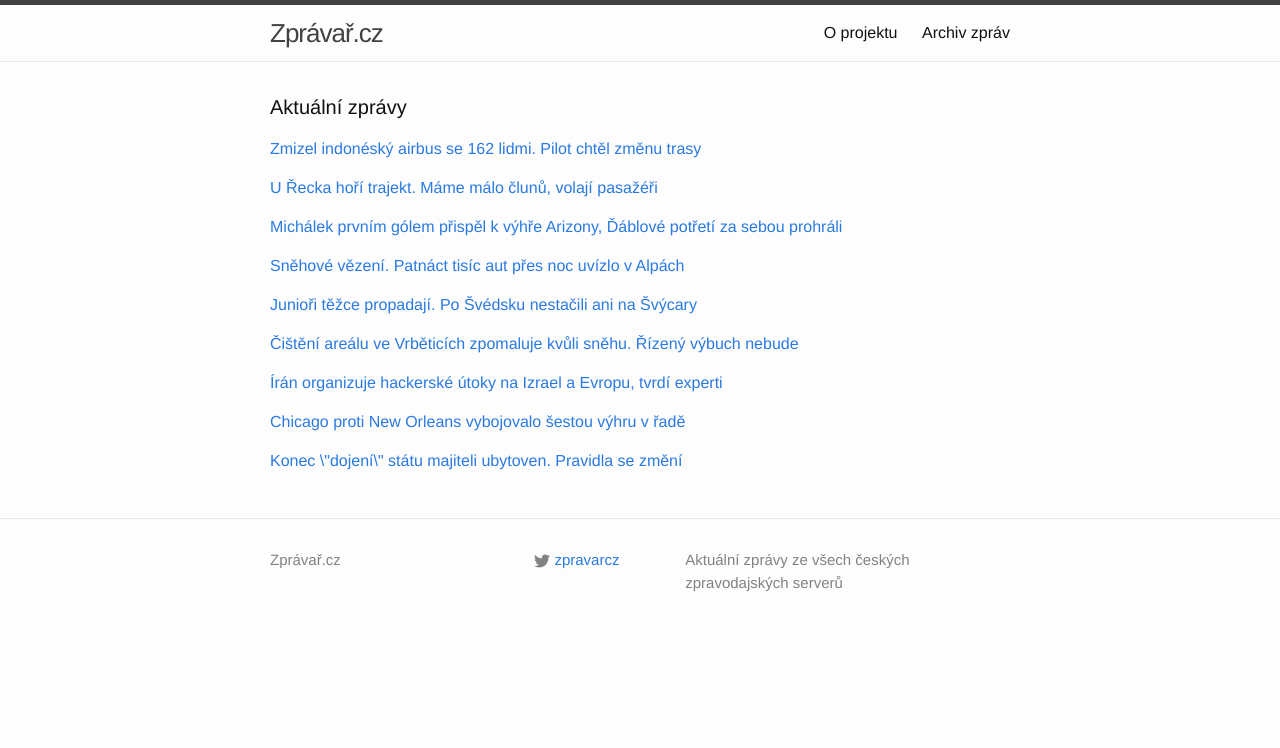
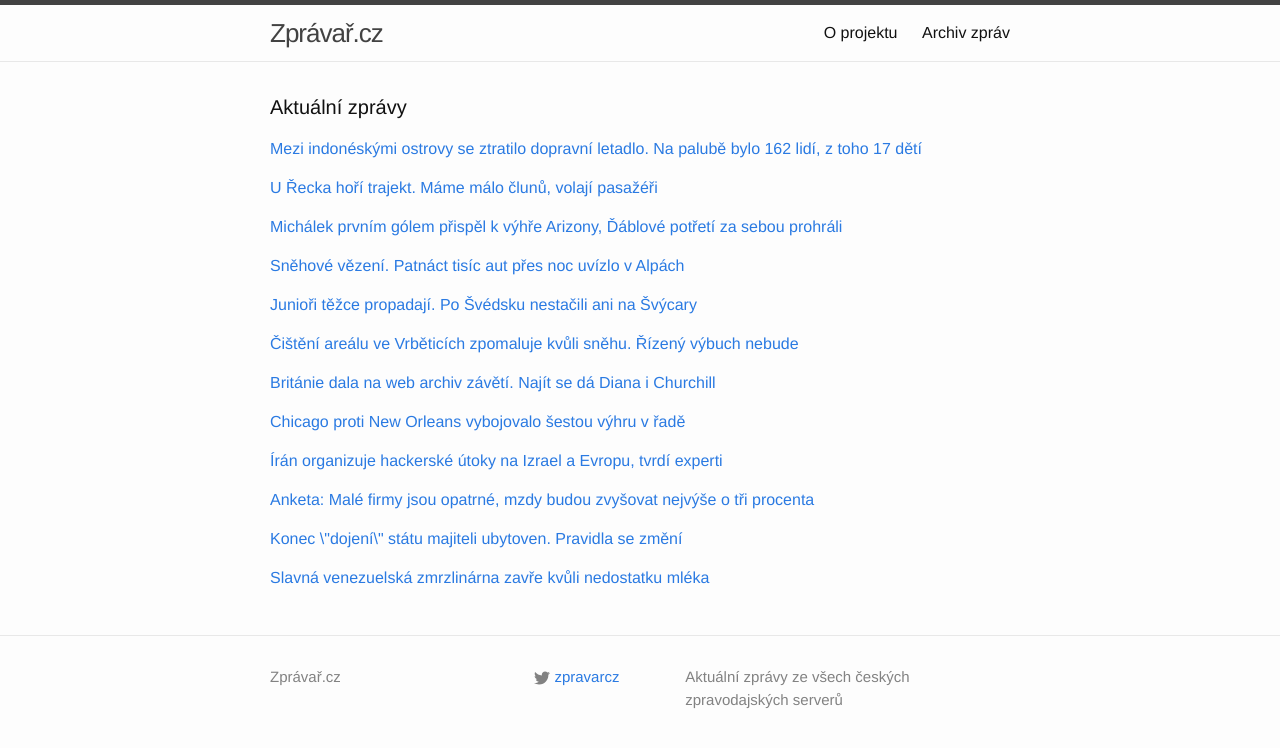
Before and after one commit to adliska/zpravar, a Jekyll site: the page built from index.html, in a window 1280 px wide. Shown: the top 748 px of the page. Built offline with Jekyll 4.4.1, drawn with Linux system fonts in a browser that asks for light colours.

Commit message:
zpravar news update

```diff
--- a/index.html
+++ b/index.html
@@ -5,9 +5,10 @@ layout: default
 <div class="home">
     <h1 class="page-heading">Aktuální zprávy</h1>
 
-<p><a href="javascript:;" onclick="toggle_visibility('zpravy0')">Zmizel indonéský airbus se 162 lidmi. Pilot chtěl změnu trasy</a></p>
+<p><a href="javascript:;" onclick="toggle_visibility('zpravy0')">Mezi indonéskými ostrovy se ztratilo dopravní letadlo. Na palubě bylo 162 lidí, z toho 17 dětí</a></p>
 <div id="zpravy0" style="display:none">
 <ul>
+<li><a href=http://www.rozhlas.cz/_zprava/mezi-indoneskymi-ostrovy-se-ztratilo-dopravni-letadlo-na-palube-bylo-162-lidi-z-toho-17-deti--1437000>Mezi indonéskými ostrovy se ztratilo dopravní letadlo. Na palubě bylo 162 lidí, z toho 17 dětí - www.rozhlas.cz</a></li>
 <li><a href=http://www.tyden.cz/rubriky/zahranici/asie-a-oceanie/zmizel-indonesky-airbus-se-162-lidmi-pilot-chtel-zmenu-trasy_328468.html>Zmizel indonéský airbus se 162 lidmi. Pilot chtěl změnu trasy - www.tyden.cz</a></li>
 <li><a href=http://www.tyden.cz/rubriky/zahranici/asie-a-oceanie/zmizelo-indonesky-airbus-se-162-lidmi-pilot-chtel-zmenu-trasy_328468.html>Zmizelo indonéský airbus se 162 lidmi. Pilot chtěl změnu trasy - www.tyden.cz</a></li>
 <li><a href=http://www.rozhlas.cz/_zprava/ztracene-letadlo-airasia-se-162-lidmi-na-palube-hledaji-v-javskem-mori-vojenske-lode-i-letouny--1437000>Ztracené letadlo AirAsia se 162 lidmi na palubě hledají v Jávském moři vojenské lodě i letouny - www.rozhlas.cz</a></li>
@@ -89,12 +90,12 @@ layout: default
 <li><a href=http://www.denik.cz/z_domova/ve-vrbeticich-snezilo-pyrotechnici-vsak-dale-cisti-areal-s-munici-20141228.html>Pyrotechnici ve Vrběticích čistí areál, práce zpomalily kvůli sněhu - www.denik.cz</a></li>
 <li><a href=http://www.ceskenoviny.cz/zpravy/zpravy/ve-vrbeticich-snezilo-pyrotechnici-vsak-dale-cisti-areal/1162864>Ve Vrběticích sněžilo, pyrotechnici však dále čistí areál - www.ceskenoviny.cz</a></li>
 </ul>
-</div><p><a href="javascript:;" onclick="toggle_visibility('zpravy6')">Írán organizuje hackerské útoky na Izrael a Evropu, tvrdí experti</a></p>
+</div><p><a href="javascript:;" onclick="toggle_visibility('zpravy6')">Británie dala na web archiv závětí. Najít se dá Diana i Churchill</a></p>
 <div id="zpravy6" style="display:none">
 <ul>
-<li><a href=http://www.novinky.cz/zahranicni/357320-iran-organizuje-hackerske-utoky-na-izrael-a-evropu-tvrdi-experti.html>Írán organizuje hackerské útoky na Izrael a Evropu, tvrdí experti - www.novinky.cz</a></li>
-<li><a href=http://e-svet.e15.cz/internet/experti-iran-mozna-organizuje-hackerske-utoky-na-izrael-a-evropu-1148889>Experti: Írán možná organizuje hackerské útoky na Izrael a Evropu - e-svet.e15.cz</a></li>
-<li><a href=http://www.denik.cz/ekonomika/iran-organizuje-hackerske-utoky-na-izrael-a-evropu-tvrdi-experti-20141228.html>Írán organizuje hackerské útoky na Izrael a Evropu, tvrdí experti - www.denik.cz</a></li>
+<li><a href=http://zpravy.idnes.cz/britanie-zverejnila-zaveti-df5-/zahranicni.aspx?c=A141228_115430_zahranicni_skr>Británie dala na web archiv závětí. Najít se dá Diana i Churchill - zpravy.idnes.cz</a></li>
+<li><a href=http://www.ceskatelevize.cz/ct24/svet/296566-chcete-vedet-co-odkazal-churchill-ci-jak-chtel-pohrbit-dickens/>Chcete vědět, co odkázal Churchill, či jak chtěl pohřbít Dickens? - www.ceskatelevize.cz</a></li>
+<li><a href=http://www.ceskenoviny.cz/zpravy/zpravy/britanie-zpristupnila-41-milionu-zaveti-vcetne-princezny-diany/1162866>Británie zpřístupnila 41 milionů závětí včetně princezny Diany - www.ceskenoviny.cz</a></li>
 </ul>
 </div><p><a href="javascript:;" onclick="toggle_visibility('zpravy7')">Chicago proti New Orleans vybojovalo šestou výhru v řadě</a></p>
 <div id="zpravy7" style="display:none">
@@ -103,11 +104,32 @@ layout: default
 <li><a href=http://sport.idnes.cz/vysledky-basketbalove-nba-dcg-/basket.aspx?c=A141228_100325_sport-basket_par>Chicago se v NBA blýsklo proti New Orleans šestou výhru za sebou - sport.idnes.cz</a></li>
 <li><a href=http://www.denik.cz/ostatni_sport/v-jednoduchosti-je-sila-chicago-uspelo-poseste-v-rade-slavilo-i-toronto-20141228.html>V jednoduchosti je síla, Chicago uspělo pošesté v řadě. Slavilo i Toronto - www.denik.cz</a></li>
 </ul>
-</div><p><a href="javascript:;" onclick="toggle_visibility('zpravy8')">Konec \"dojení\" státu majiteli ubytoven. Pravidla se změní</a></p>
+</div><p><a href="javascript:;" onclick="toggle_visibility('zpravy8')">Írán organizuje hackerské útoky na Izrael a Evropu, tvrdí experti</a></p>
 <div id="zpravy8" style="display:none">
+<ul>
+<li><a href=http://www.novinky.cz/zahranicni/357320-iran-organizuje-hackerske-utoky-na-izrael-a-evropu-tvrdi-experti.html>Írán organizuje hackerské útoky na Izrael a Evropu, tvrdí experti - www.novinky.cz</a></li>
+<li><a href=http://e-svet.e15.cz/internet/experti-iran-mozna-organizuje-hackerske-utoky-na-izrael-a-evropu-1148889>Experti: Írán možná organizuje hackerské útoky na Izrael a Evropu - e-svet.e15.cz</a></li>
+<li><a href=http://www.denik.cz/ekonomika/iran-organizuje-hackerske-utoky-na-izrael-a-evropu-tvrdi-experti-20141228.html>Írán organizuje hackerské útoky na Izrael a Evropu, tvrdí experti - www.denik.cz</a></li>
+</ul>
+</div><p><a href="javascript:;" onclick="toggle_visibility('zpravy9')">Anketa: Malé firmy jsou opatrné, mzdy budou zvyšovat nejvýše o tři procenta</a></p>
+<div id="zpravy9" style="display:none">
+<ul>
+<li><a href=http://byznys.ihned.cz/c1-63305360-anketa-male-firmy-jsou-opatrne-mzdy-budou-zvysovat-nejvyse-o-tri-procenta>Anketa: Malé firmy jsou opatrné, mzdy budou zvyšovat nejvýše o tři procenta - byznys.ihned.cz</a></li>
+<li><a href=http://byznys.ihned.cz/c1-63305360-cesti-drobni-a-stredni-podnikatele-v-pristim-roce-ocekavaji-opatrny-rust-trzeb>Čeští drobní a střední podnikatelé v příštím roce očekávají opatrný růst tržeb - byznys.ihned.cz</a></li>
+<li><a href=http://www.financninoviny.cz/zpravodajstvi/zpravy/firmy-cekaji-rust-trzeb-i-mezd-zmeny-se-tykaji-hlavne-dph/1162889>Firmy čekají růst tržeb i mezd, změny se týkají hlavně DPH - www.financninoviny.cz</a></li>
+</ul>
+</div><p><a href="javascript:;" onclick="toggle_visibility('zpravy10')">Konec \"dojení\" státu majiteli ubytoven. Pravidla se změní</a></p>
+<div id="zpravy10" style="display:none">
 <ul>
 <li><a href=http://www.tyden.cz/rubriky/domaci/konec-dojeni-statu-majiteli-ubytoven-pravidla-se-zmeni_328480.html>Konec \"dojení\" státu majiteli ubytoven. Pravidla se změní - www.tyden.cz</a></li>
 <li><a href=http://www.novinky.cz/domaci/357319-vyplaceni-doplatku-na-bydleni-v-ubytovnach-omezi-zakon.html>Vyplácení doplatku na bydlení v ubytovnách omezí zákon - www.novinky.cz</a></li>
 <li><a href=http://www.ceskenoviny.cz/zpravy/zpravy/vyplaceni-doplatku-na-bydleni-v-ubytovnach-omezi-zakon/1162860>Vyplácení doplatku na bydlení v ubytovnách omezí zákon - www.ceskenoviny.cz</a></li>
 </ul>
+</div><p><a href="javascript:;" onclick="toggle_visibility('zpravy11')">Slavná venezuelská zmrzlinárna zavře kvůli nedostatku mléka</a></p>
+<div id="zpravy11" style="display:none">
+<ul>
+<li><a href=http://www.denik.cz/ekonomika/slavna-venezuelska-zmrzlinarna-bude-zavrena-kvuli-nedostatku-mleka-20141228.html>Slavná venezuelská zmrzlinárna zavře kvůli nedostatku mléka - www.denik.cz</a></li>
+<li><a href=http://www.novinky.cz/zahranicni/357317-slavna-venezuelska-zmrzlinarna-je-zavrena-v-zemi-chybi-mleko.html>Slavná venezuelská zmrzlinárna je zavřená, v zemi chybí mléko - www.novinky.cz</a></li>
+<li><a href=http://www.lidovky.cz/slavna-venezuelska-zmrzlinarna-bude-v-sezone-zavrena-neni-mleko-pxy-/dobra-chut.aspx?c=A141228_073142_dobra-chut_sho>Slavné zmrzlinářství v sezóně neotevře. Ve Venezuele chybí mléko  - www.lidovky.cz</a></li>
+</ul>
 </div></div>
```
